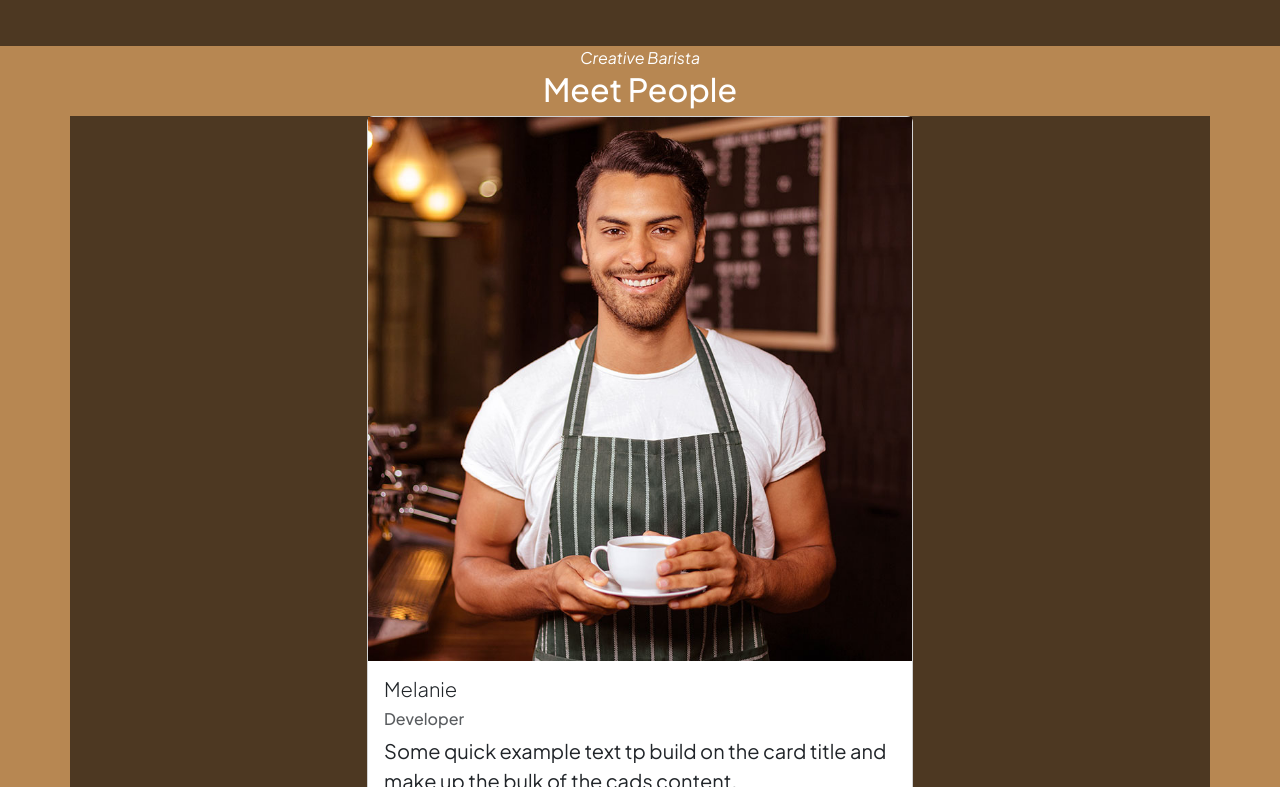
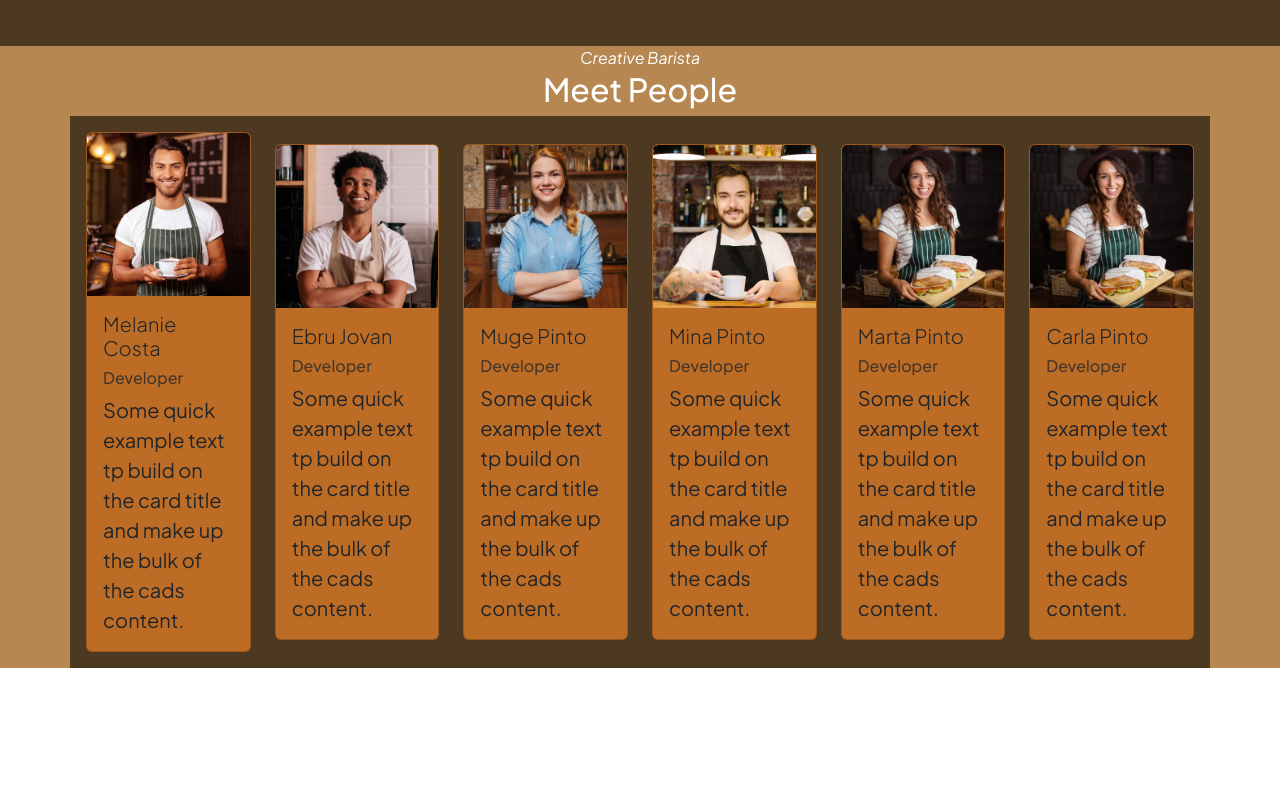
Before and after one commit to ImrenR/FrontEnd-Notebook, a React (Vite) app in the folder Project4-Bootstrap/: page / in a window 1280 px wide. Shown: the part 1773-2560 px from the top of the page. After the commit the page ends 2441 px from the top, so only its background shows below. Built offline with nearby package versions, Linux system fonts and the light colour scheme; a web font is replaced by a local one.

Commit message:
mapping the team

```diff
--- a/Project4-Bootstrap/src/App.css
+++ b/Project4-Bootstrap/src/App.css
@@ -102,4 +102,14 @@ section#about {
 }
 .people .container{
   background-color: var(--secondary-color);
+  padding: 1rem;
 }
+
+.people .card{
+  background-color: var(--primary-color);
+  transition: all 0.5s;
+  overflow: hidden;
+}
+.people .card:hover {
+    transform:scale(1.05);
+  }
--- a/Project4-Bootstrap/src/Components/CoffeeShop.jsx
+++ b/Project4-Bootstrap/src/Components/CoffeeShop.jsx
@@ -237,24 +237,25 @@ const CoffeeShop = () => {
         <h2>Meet People</h2>
       </div>
       <div className="container">
-      <div className="row d-flex justify-content-center align-item-center">
-        <div className="col col-xs-12 col-sm-6 col-m-4">
-          {employees.map((item)=> {
+      <div className="row d-flex justify-content-center align-items-center">
+         {employees.map((item, index)=> {
           const {name1,img, lastName, dateOfBirth, salary, job} =item
            return (
+        <div  key={index} className="col col-xs-12 col-sm-6 col-m-4 col-lg-3 col-xl-2">
+
             <div className="card">
               <img src={img} alt="" />
               <div className="card-body">
-              <h2 className="lead">{name1}</h2>
+              <h2 className="lead">{name1} {lastName}</h2>
               <h3 className="fs-6 text-muted text-capitalize">{job}</h3>
-              <p className="blockquote">Some quick example text tp build on the card title and make up the bulk of the cads content.</p>
+              <p className="blockquote mb-0">Some quick example text tp build on the card title and make up the bulk of the cads content.</p>
               <footer></footer>
               </div>
             </div>
-
+            </div>
            )
           })}
-          </div>
+
         </div>
       </div>
     </div>
```
